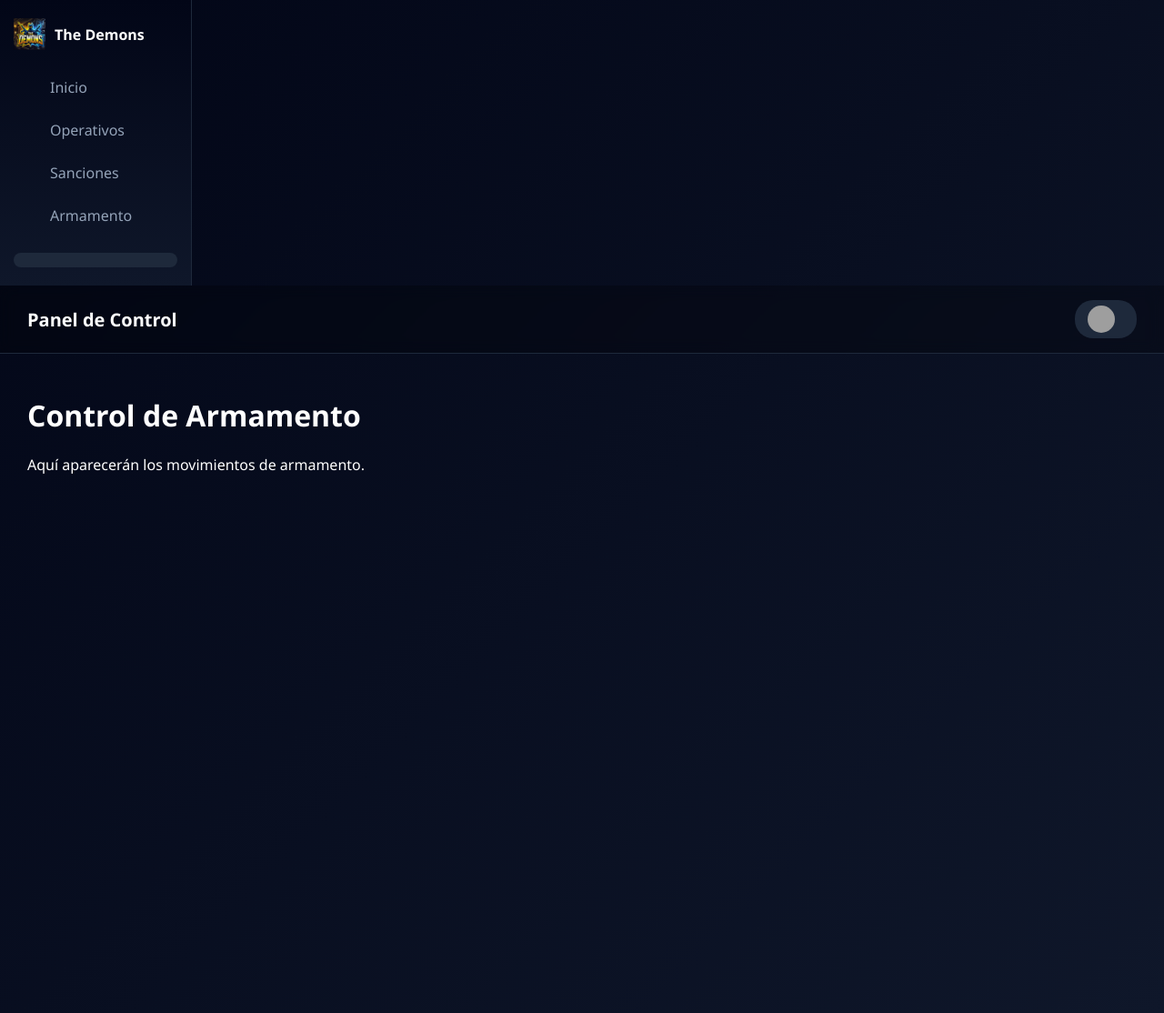
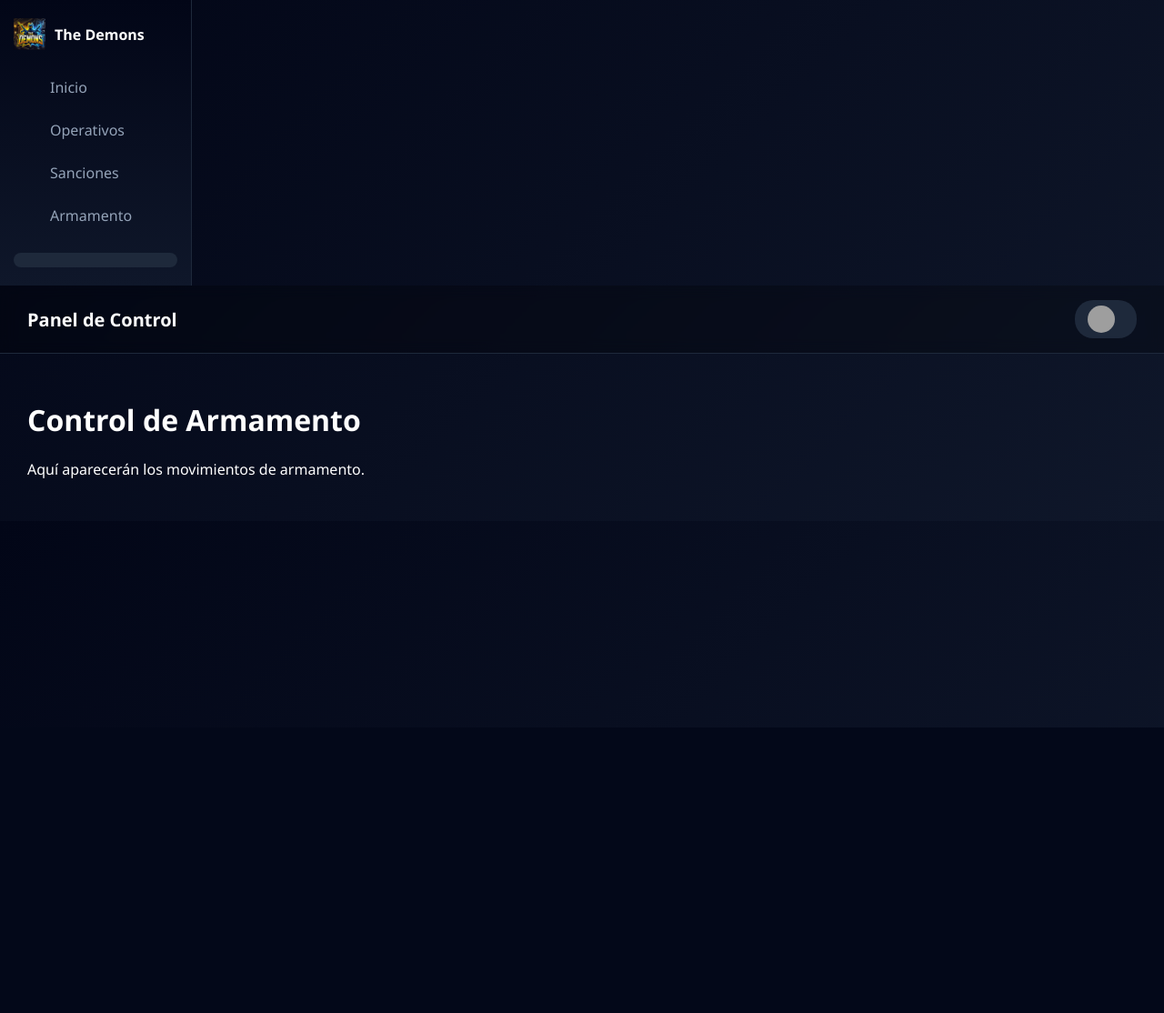
Before and after one commit to Javimoa95/bot-operativos, a FastAPI app: page /armamento in a window 1280 px wide. Shown: the whole page at 91% size. After the commit the page ends 800 px from the top, so only its background shows below. Run offline with FastAPI, Linux system fonts and the light colour scheme; the visitor is signed in with stand-in values (Sample User, id 1); parts of the project's set-up code (start-up, migrations or seed data) failed here and were passed over; grey boxes are pictures that could not be loaded.

Commit message:
Fix layout height and remove empty top spacing

```diff
--- a/web/static/css/dashboard.css
+++ b/web/static/css/dashboard.css
@@ -1,5 +1,6 @@
 body{
 margin:0;
+padding:0;
 font-family:Segoe UI,Arial;
 background:linear-gradient(135deg,#020617,#0f172a);
 color:white;
@@ -8,6 +9,7 @@ color:white;
 .layout{
 display:flex;
 min-height:100vh;
+width:100%;
 }
 
 /* SIDEBAR */
@@ -62,7 +64,6 @@ transform:translateX(4px);
 flex:1;
 display:flex;
 flex-direction:column;
-min-height:100vh;
 }
 
 /* TOPBAR */
@@ -100,7 +101,8 @@ border-radius:50%;
 /* CONTENT */
 
 .content{
-padding:25px 30px;
+padding:30px;
+flex:1;
 }
 
 /* CARDS */
```
